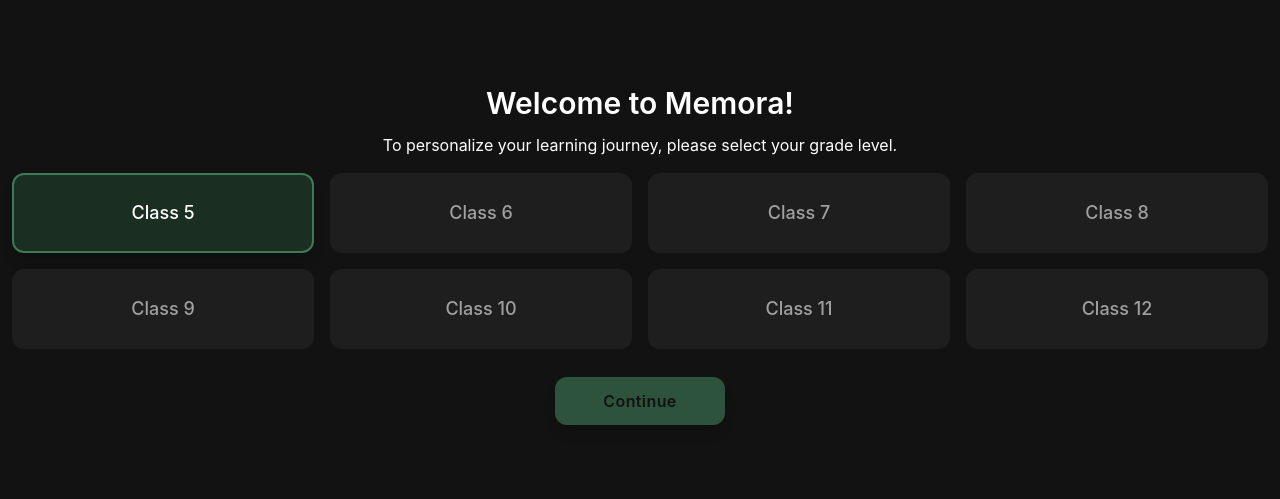
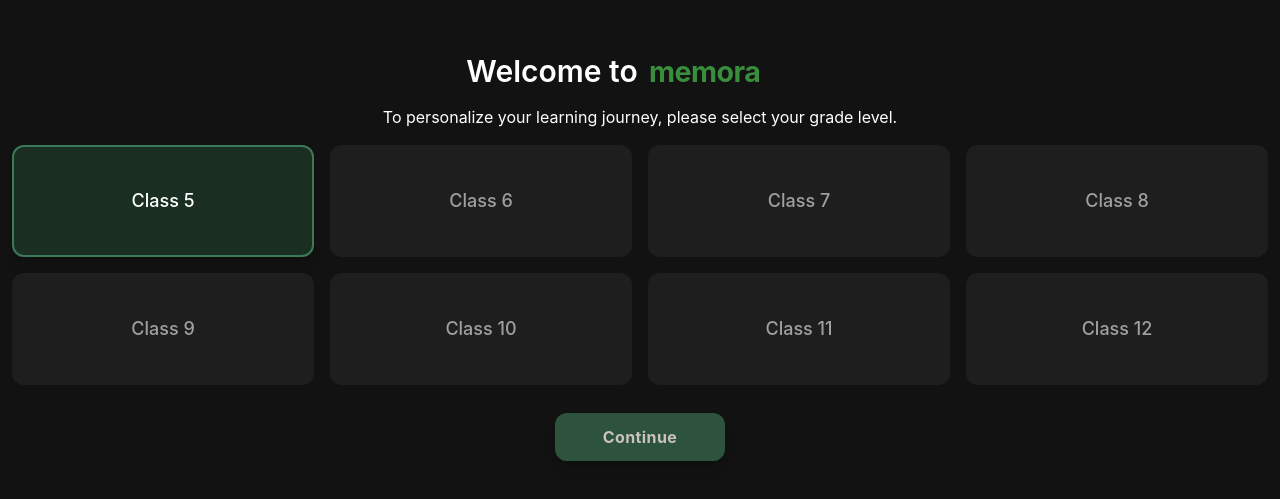
Before and after one commit to Dev-Saurabh-K/memora, a React (Vite) app: page / in a window 1280 px wide. Shown: the part 145-644 px from the top of the page. Built offline with nearby package versions, Linux system fonts and the light colour scheme.

Commit message:
improved dashboard page

```diff
--- a/src/dashboard.jsx
+++ b/src/dashboard.jsx
@@ -1,7 +1,7 @@
  import React from 'react';
  import {useState} from 'react';
  import { Link } from "react-router-dom";
-
+ import memoraLogo from './assets/logo.svg';
 
 export default function Dashboard() {
     const [selectedClass, setClasses] = useState(5);
@@ -16,7 +16,13 @@
           <div className="min-h-screen w-screen pl-3 pr-3 bg-[#121212] text-white flex flex-col items-center justify-center font-sans">
             <div className="w-full text-center">
                 <div className="space-y-3">
-                 <h1 className="text-3xl font-semibold ">Welcome to Memora!
+                 <h1 className="text-3xl font-semibold flex items-center justify-center ">
+                  <span>Welcome to</span>
+                  <img
+    src={memoraLogo}
+    alt="Memora Logo"
+    className="h-11 w-auto object-contain translate-y-0.5"
+  />
                  </h1>
                  <p className="">To personalize your learning journey, please select your grade level.
                  </p>
@@ -28,7 +34,7 @@
                   <button
 
                 onClick={() => setClasses(grade)}
-                className={`py-6 px-4 rounded-xl text-lg font-medium transition-all duration-200 border-2 block w-full
+                className={`py-10 px-2 rounded-xl text-lg font-medium transition-all duration-200 border-2 block w-full
                   ${isSelected
                     ? 'bg-[#1a2e22] border-[#3b7a57] text-white shadow-lg'
                     : 'bg-[#1e1e1e] border-transparent text-[#a0a0a0] hover:border-gray-700 hover:text-white'
@@ -40,14 +46,15 @@
                       })
                      }
                 </div>
-                <Link to="/page2">
                     <div className="pt-7">
+                      <Link to="/page2">
                      <button
                      onClick={handleClick}
-                     className="bg-[#2d533c] hover:bg-[#366448] text-[#121212]
-                     font-semibold py-3 px-12 rounded-xl text-base tracking-wide transition-colors shadow-lg" >Continue</button>
+                     className="bg-[#2d533c] hover:bg-[#419360] text-[#ccc1c1]
+                     font-bold py-3 px-12 rounded-xl text-base tracking-wide transition-colors shadow-lg" >Continue</button>
+                     </Link>
                     </div>
-                    </Link>
+
             </div>
           </div>
   );
```
Also changed, not shown: src/assets/logo.svg (added).
